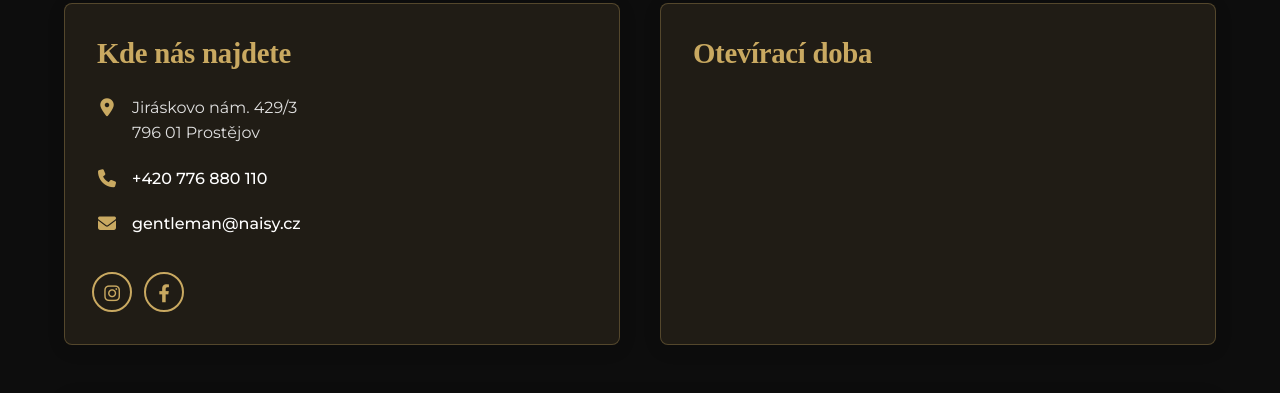
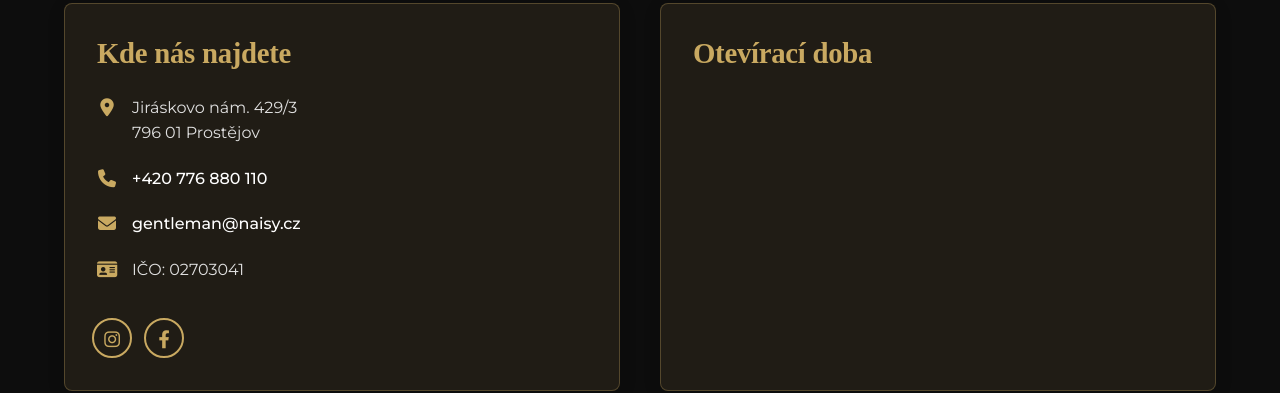
Before and after one commit to st3pan007/naisy, a plain HTML site: page naisy-gentleman.html in a window 1280 px wide. Shown: the part 3379-3772 px from the top of the page. Drawn offline with nearby package versions, Linux system fonts and the light colour scheme; no server answers; grey boxes are pictures that could not be loaded.

Commit message:
Update naisy-gentleman.html

```diff
--- a/naisy-gentleman.html
+++ b/naisy-gentleman.html
@@ -20,6 +20,7 @@
       "@context": "https://schema.org",
       "@type": "HairSalon",
       "name": "Naisy Gentleman Barbershop",
+      "taxID": "02703041",
       "description": "Klasické pánské holičství v Prostějově",
       "image": "https://res.cloudinary.com/dlvunn4yc/image/upload/v1759832275/NaisyGentlemanLogo_mvc7gc.svg",
       "address": {
@@ -253,6 +254,12 @@
                             <a href="mailto:gentleman@naisy.cz" data-editable="text" data-field="company.barberEmail" style="color: white;">gentleman@naisy.cz</a>
                         </div>
                     </div>
+                    <div class="contact-item">
+                        <i class="fas fa-id-card" style="color: #C9A961;"></i>
+                        <div style="color: #e0e0e0;">
+                            <span>IČO: 02703041</span>
+                        </div>
+                    </div>
                     <div class="contact-item social-links">
                         <a href="https://www.instagram.com/naisygentleman/" target="_blank" class="social-link" title="Instagram" style="color: #C9A961; font-size: 1.5rem;">
                             <i class="fab fa-instagram"></i>
```
